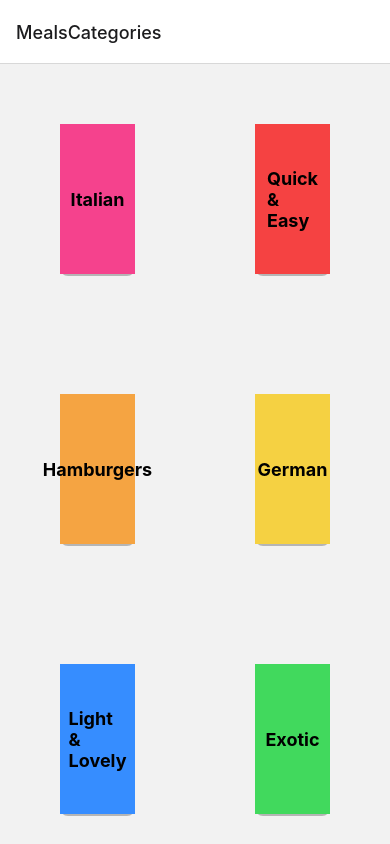
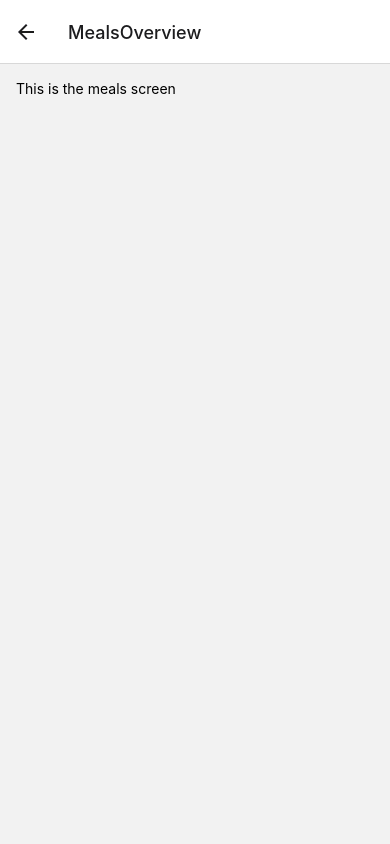
Before and after one commit to UjjwalKaul/meals-app, a React Native app: screen /MealsOverview in a window 390 px wide. Shown: the top 844 px of the page. Built offline with nearby package versions, Linux system fonts and the light colour scheme.

Commit message:
Implemented Navigation between 2 screens

```diff
--- a/App.js
+++ b/App.js
@@ -3,6 +3,7 @@
 import CategoriesScreen from './screens/CategoriesScreen';
 import { NavigationContainer } from '@react-navigation/native';
 import { createStackNavigator } from '@react-navigation/stack';
+import MealsOverviewScreen from './screens/MealsOverviewScreen';
 export default function App() {
   const Stack = createStackNavigator();
   return (
@@ -11,6 +12,7 @@
       <NavigationContainer>
         <Stack.Navigator>
           <Stack.Screen name="MealsCategories" component={CategoriesScreen} />
+          <Stack.Screen name="MealsOverview" component={MealsOverviewScreen} />
         </Stack.Navigator>
       </NavigationContainer>
     </>
--- a/models/components/CategoryGridTile.js
+++ b/models/components/CategoryGridTile.js
@@ -1,14 +1,15 @@
 import { View, Text, Pressable, StyleSheet, Platform } from 'react-native';
 import React from 'react';
 
-export default function CategoryGridTile({ title, color }) {
+export default function CategoryGridTile({ title, color, onPress }) {
   return (
     <View style={styles.gridItem}>
       <Pressable
         style={({ pressed }) => {
           return [styles.button, pressed ? styles.buttonPressed : null];
         }}
-        android_ripple={{ color: '#ccc' }}>
+        android_ripple={{ color: '#ccc' }}
+        onPress={onPress}>
         <View style={[styles.innerContainer, { backgroundColor: color }]}>
           <Text style={styles.title}>{title}</Text>
         </View>
--- a/screens/CategoriesScreen.js
+++ b/screens/CategoriesScreen.js
@@ -1,14 +1,18 @@
-import { View, Text, FlatList } from 'react-native';
+import { FlatList } from 'react-native';
 import React from 'react';
 import { CATEGORIES } from '../data/dummy-data';
 import CategoryGridTile from '../models/components/CategoryGridTile';
 
-export default function CategoriesScreen() {
+export default function CategoriesScreen({ navigation }) {
   function renderCategoryItem(itemData) {
+    function pressHandler() {
+      navigation.navigate('MealsOverview');
+    }
     return (
       <CategoryGridTile
         title={itemData.item.title}
         color={itemData.item.color}
+        onPress={pressHandler}
       />
     );
   }
--- /dev/null
+++ b/screens/MealsOverviewScreen.js
@@ -0,0 +1,18 @@
+import { View, Text, StyleSheet } from 'react-native';
+import React from 'react';
+import { MEALS } from '../data/dummy-data';
+
+export default function MealsOverviewScreen() {
+  return (
+    <View style={styles.container}>
+      <Text>This is the meals screen</Text>
+    </View>
+  );
+}
+
+const styles = StyleSheet.create({
+  container: {
+    flex: 1,
+    padding: 16,
+  },
+});
```
